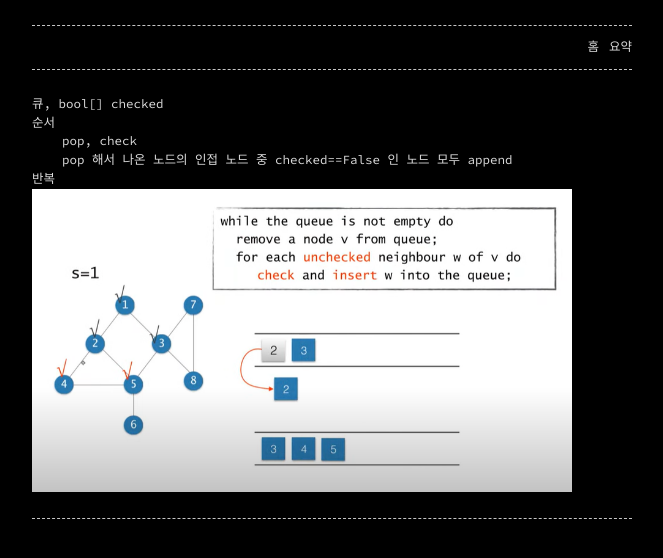
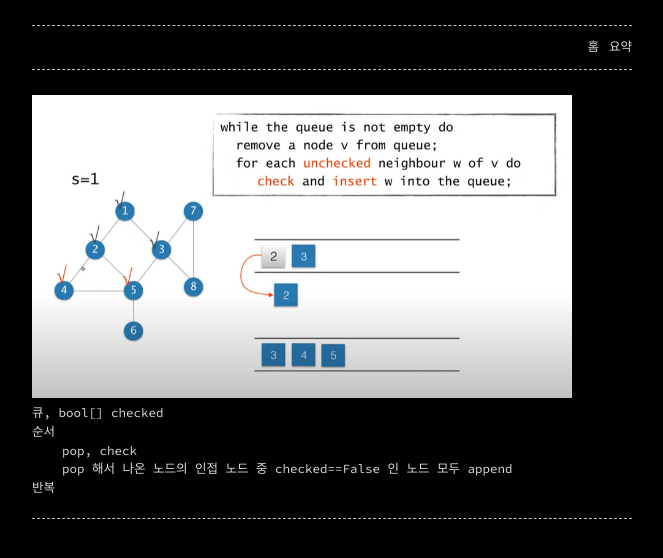
Before and after one commit to leehj8896/leehj8896.github.io, a Jekyll site: the page built from _posts/2020-11-07-BFS 너비우선순회.md, in a window 1280 px wide. Shown: the top 558 px of the page, without its empty margins (308-971 px from the left). Built offline with Jekyll 4.4.1, drawn with Linux system fonts in a browser that asks for light colours.

Commit message:
move image

```diff
--- a/_posts/2020-11-07-BFS 너비우선순회.md
+++ b/_posts/2020-11-07-BFS 너비우선순회.md
@@ -3,6 +3,8 @@ title: BFS 너비우선순회
 layout: post
 permalink: /d30
 ---
+
+<img src="/assets/images/너비우선순회01.png" width="90%" height="90%" title="제목" alt="아무거나"/>
 
 큐, bool[] checked
 
@@ -10,5 +12,3 @@ permalink: /d30
     pop, check
     pop 해서 나온 노드의 인접 노드 중 checked==False 인 노드 모두 append
 반복
-
-<img src="/assets/images/너비우선순회01.png" width="90%" height="90%" title="제목" alt="아무거나"/>
```
Also changed, not shown: _posts/2020-11-01-MST 최소비용신장트리.md (+2 -2 lines), _posts/2020-11-07-DFS 깊이우선순회.md (+0 -2 lines).
